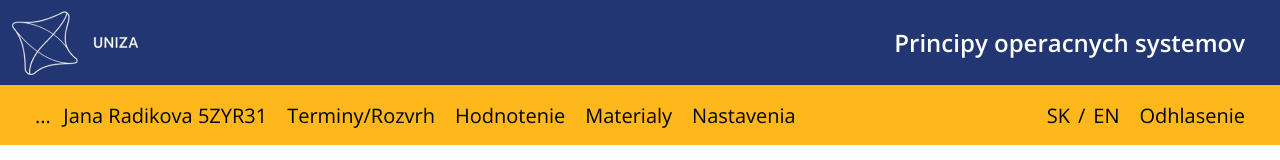
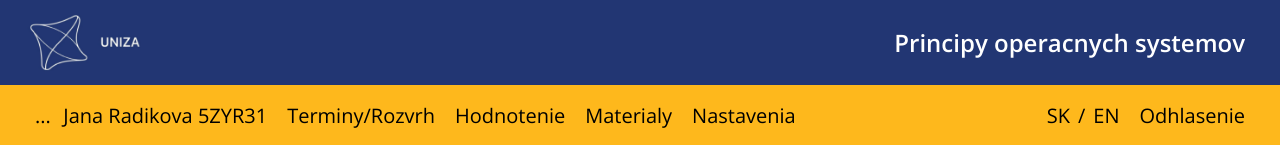
Before and after one commit to rajanka9/VSC_ReactVite_BakalarkaV1, a React (Vite) app in the folder bakalarka-v-1/: page / in a window 1280 px wide. Shown: the top 160 px of the page. Built offline with nearby package versions, Linux system fonts and the light colour scheme.

Commit message:
Oprava obrazka

```diff
--- a/bakalarka-v-1/src/App.css
+++ b/bakalarka-v-1/src/App.css
@@ -29,9 +29,10 @@ div {
   padding-right: 35px;
 }
 
-.imageHL {
+.unizaLogo {
+  margin-left: 20px;
 
-  padding-left: 40px;
+  height: 69px;
 }
 
 
@@ -98,5 +99,4 @@ h2 {
   gap: 8px;
 }
 
-
 /*random pridanie komentu*/
```
